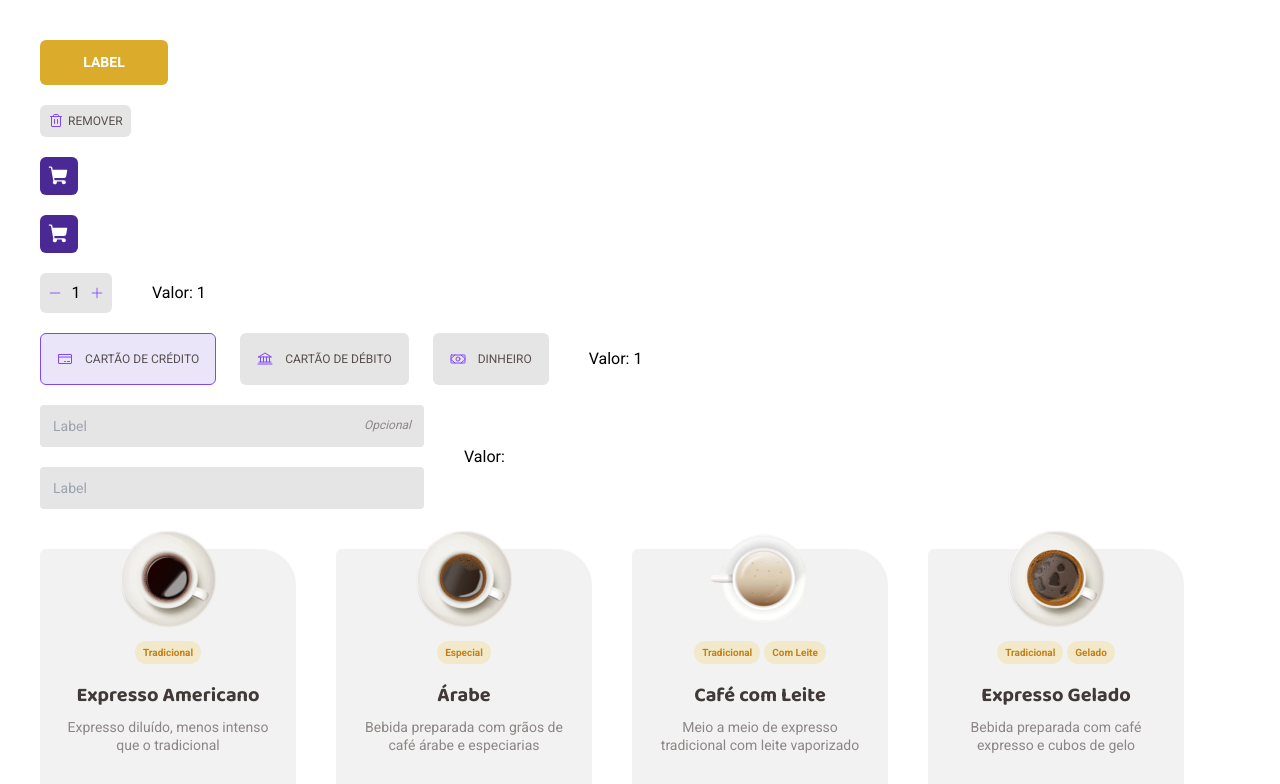
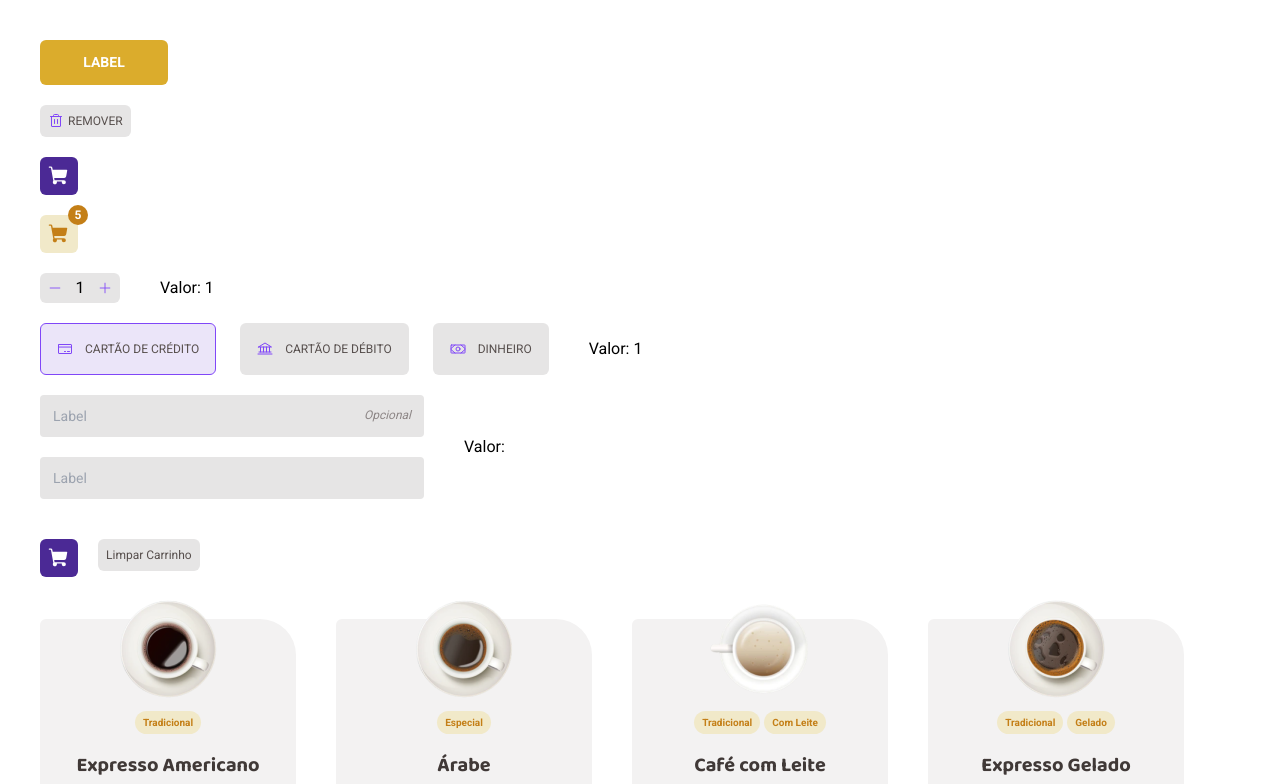
Before and after one commit to alex-britto/PDCoffe, a React (Vite) app: page / in a window 1280 px wide. Shown: the top 784 px of the page. Built offline with nearby package versions, Linux system fonts and the light colour scheme; data requests are answered from the project's data file.

Commit message:
adjustments on CatalogItem

```diff
--- a/src/App.tsx
+++ b/src/App.tsx
@@ -3,6 +3,7 @@ import { useEffect, useState } from "react";
 import Button from "./shared/components/Button";
 import CartButton from "./shared/components/CartButton";
 import CatalogItem, { CatalogItemInfo } from "./shared/components/CatalogItem";
+import { Loader } from "./shared/components/Loader";
 import NumberInput from "./shared/components/NumberInput";
 import SelectInput, { SelectOptionType } from "./shared/components/SelectInput";
 import TextField from "./shared/components/TextField";
@@ -13,12 +14,12 @@ interface CartProduct {
 }
 
 function App() {
-	const [numberInputValue, setNumberInputValue] = useState<number>();
+	const [numberInputValue, setNumberInputValue] = useState<number>(1);
 	const [selectInputValue, setSelectInputValue] = useState<string>("0");
 	const [textFieldInputValue, setTextFieldInputValue] = useState<string>();
 	const [isLoading, setIsLoading] = useState(true);
-	const [itemData, setItemData] = useState<CatalogItemInfo[]>();
-	const [cartProducts, setCartProducts] = useState<CartProduct[]>([]);
+	const [products, setProducts] = useState<CatalogItemInfo[]>();
+	const [cartProductsList, setCartProductsList] = useState<CartProduct[]>([]);
 
 	const selectInputOptions: SelectOptionType[] = [
 		{
@@ -43,19 +44,26 @@ function App() {
 
 	useEffect(() => {
 		setIsLoading(true);
-		axios.get("http://localhost:3000/coffees").then((response) => {
-			setItemData(response.data);
-			setIsLoading(false);
-		});
+		const timeout = setTimeout(() => {
+			axios
+				.get("http://localhost:3000/coffees")
+				.then((response) => {
+					setProducts(response.data);
+				})
+				.catch((error) => console.log(error))
+				.finally(() => setIsLoading(false));
+		}, 2000);
+
+		return () => clearTimeout(timeout);
 	}, []);
 
 	const handleAddCartProduct = (qty: number, productId: string) => {
-		const foundProductIndex = cartProducts.findIndex(
+		const foundProductIndex = cartProductsList.findIndex(
 			(product) => product.id === productId
 		);
 
 		if (foundProductIndex === -1) {
-			setCartProducts((products) => [
+			setCartProductsList((products) => [
 				...products,
 				{
 					id: productId,
@@ -63,15 +71,12 @@ function App() {
 				},
 			]);
 		} else {
-			const newCartProducts = cartProducts.filter(
-				(product) => product.id !== productId
-			);
-			setCartProducts(newCartProducts);
+			window.alert("Produto já adicionado ao carrinho");
 		}
 	};
 
 	return (
-		<div className="flex flex-col justify-center items-center w-full p-10">
+		<div className="flex flex-col w-full p-10">
 			<div className="flex flex-col gap-5">
 				<Button className="w-32" variant="large">
 					LABEL
@@ -80,11 +85,12 @@ function App() {
 					REMOVER
 				</Button>
 				<CartButton />
-				<CartButton cartItemsQty={cartProducts.length} />
+				<CartButton cartItemsQty={5} />
 				<div className="flex flex-row items-center">
 					<NumberInput
+						value={numberInputValue}
 						onChange={setNumberInputValue}
-						min={0}
+						min={1}
 						max={10}
 						className="mr-10"
 					/>
@@ -111,9 +117,22 @@ function App() {
 					<div>Valor: {textFieldInputValue}</div>
 				</div>
 				<div className="mt-5">
-					{!isLoading && (
+					<div className="h-20 flex gap-5">
+						<CartButton
+							cartItemsQty={cartProductsList.length}
+							onClick={() => console.log({ cartProductsList })}
+						/>
+						<Button onClick={() => setCartProductsList([])}>
+							Limpar Carrinho
+						</Button>
+					</div>
+					{isLoading ? (
+						<div className="w-full flex justify-center items-center">
+							<Loader />
+						</div>
+					) : (
 						<ul className="flex flex-row w-full flex-wrap gap-10">
-							{itemData?.map((item) => {
+							{products?.map((item) => {
 								return (
 									<li key={item.id}>
 										<CatalogItem
--- a/src/shared/components/Button.tsx
+++ b/src/shared/components/Button.tsx
@@ -13,7 +13,7 @@ const Button = ({ children, variant, leftIcon, ...rest }: ButtonProps) => {
 	const theme = useTheme();
 
 	return (
-		<StyledButton variant={variant} {...rest}>
+		<StyledButton variant={variant || "small"} {...rest}>
 			{leftIcon && (
 				<CustomIcon
 					name="Trash"
--- a/src/shared/components/CatalogItem.tsx
+++ b/src/shared/components/CatalogItem.tsx
@@ -24,8 +24,13 @@ const CatalogItem = ({
 	onAddCartProduct,
 	...rest
 }: CatalogItemProps) => {
-	const [qty, setQty] = useState(0);
+	const [qty, setQty] = useState(1);
 	const theme = useTheme();
+
+	const handleCartClick = () => {
+		onAddCartProduct(qty, catalogItemInfo.id);
+		setQty(1);
+	};
 
 	return (
 		<StyledCatalogItem {...rest}>
@@ -34,23 +39,23 @@ const CatalogItem = ({
 			</div>
 			<ul className="flex flex-row justify-center gap-1 w-full">
 				{catalogItemInfo.typeTags.map((tag, index) => {
-					return <Status key={`${tag}-${index}`} label={tag} />;
+					return (
+						<li key={`${tag}-${index}`}>
+							<Status label={tag} />
+						</li>
+					);
 				})}
 			</ul>
 			<Typography
-				fontFamily="Baloo2"
-				fontSize={20}
-				fontWeight="Bold"
+				variant="h3"
 				color={theme.colors.base.subtitle}
 				className="mt-4 mb-2"
 			>
 				{catalogItemInfo.title}
 			</Typography>
 			<Typography
-				fontFamily="Roboto"
-				fontSize={14}
+				variant="textSmall"
 				lineHeight={18}
-				fontWeight="Regular"
 				color={theme.colors.base.label}
 				className="mb-8"
 			>
@@ -59,28 +64,19 @@ const CatalogItem = ({
 			<div className="flex flex-row justify-between items-center w-full">
 				<div className="flex flex-row gap-1 items-center">
 					<Typography
-						fontFamily="Roboto"
-						fontSize={14}
+						variant="textSmall"
 						lineHeight={18}
-						fontWeight="Regular"
 						color={theme.colors.base.text}
 					>
 						R$
 					</Typography>
-					<Typography
-						fontFamily="Baloo2"
-						fontSize={24}
-						fontWeight="ExtraBold"
-						color={theme.colors.base.text}
-					>
+					<Typography variant="h2" color={theme.colors.base.text}>
 						{catalogItemInfo.price.toFixed(2)}
 					</Typography>
 				</div>
 				<div className="flex flex-row gap-2">
-					<NumberInput min={0} onChange={(value) => setQty(value)} />
-					<CartButton
-						onClick={() => onAddCartProduct(qty, catalogItemInfo.id)}
-					/>
+					<NumberInput min={1} value={qty} onChange={setQty} />
+					<CartButton onClick={handleCartClick} />
 				</div>
 			</div>
 		</StyledCatalogItem>
--- /dev/null
+++ b/src/shared/components/Loader.tsx
@@ -0,0 +1,23 @@
+import styled, { css, keyframes } from "styled-components";
+
+export const Loader = styled.div`
+	${({ theme }) => css`
+		border: transparent solid 5px;
+		border-color: ${theme.colors.purple.default} transparent;
+		width: 50px;
+		height: 50px;
+		border-radius: 50%;
+		animation: ${rotate} linear 0.8s infinite;
+	`}
+`;
+
+const rotate = keyframes`
+    from {
+        transform: rotateZ(0deg);
+    }
+
+    to {
+        transform: rotateZ(360deg);
+    }
+
+`;
--- a/src/shared/components/NumberInput.tsx
+++ b/src/shared/components/NumberInput.tsx
@@ -1,47 +1,46 @@
-import { InputHTMLAttributes, useEffect, useRef, useState } from "react";
+import { Dispatch, InputHTMLAttributes, SetStateAction, useRef } from "react";
 import styled, { css, useTheme } from "styled-components";
 import CustomIcon from "./CustomIcon";
 
 interface NumberInputProps
 	extends Omit<InputHTMLAttributes<HTMLInputElement>, "onChange"> {
 	defaultValue?: number;
-	onChange: (value: number) => void;
+	value: number;
+	onChange: Dispatch<SetStateAction<number>>;
 }
 
 const NumberInput = ({
 	min,
 	max,
+	value,
 	onChange,
 	defaultValue = 1,
 	className,
 }: NumberInputProps) => {
-	const [value, setValue] = useState<number>(defaultValue);
-
 	const numberInputRef = useRef(null);
 	const theme = useTheme();
 
 	const onInputChangeHandler = (operation: "plus" | "minus") => {
 		if (operation === "plus") {
-			setValue((prevState) => (prevState === max ? prevState : prevState + 1));
+			onChange((prevState) => (prevState === max ? prevState : prevState + 1));
 		}
 		if (operation === "minus") {
-			setValue((prevState) => (prevState === min ? prevState : prevState - 1));
+			onChange((prevState) => (prevState === min ? prevState : prevState - 1));
 		}
 	};
 
-	useEffect(() => {
-		onChange(value);
-	}, [value]);
-
 	return (
 		<NumberInputWrapper className={className}>
-			<CustomIcon
-				name="Minus"
-				color={theme.colors.purple.default}
-				size={14}
+			<ButtonWrapper
+				className="hover:cursor-pointer"
 				onClick={() => onInputChangeHandler("minus")}
-				className="hover:cursor-pointer"
-			/>
+			>
+				<CustomIcon
+					name="Minus"
+					color={theme.colors.purple.default}
+					size={14}
+				/>
+			</ButtonWrapper>
 			<StyledNumberInput
 				value={value || defaultValue}
 				onChange={() => null}
@@ -50,18 +49,31 @@ const NumberInput = ({
 				ref={numberInputRef}
 				type="number"
 			/>
-			<CustomIcon
-				name="Plus"
-				color={theme.colors.purple.default}
-				size={14}
+			<ButtonWrapper
+				className="hover:cursor-pointer"
 				onClick={() => onInputChangeHandler("plus")}
-				className="hover:cursor-pointer"
-			/>
+			>
+				<CustomIcon name="Plus" color={theme.colors.purple.default} size={14} />
+			</ButtonWrapper>
 		</NumberInputWrapper>
 	);
 };
 
 export default NumberInput;
+
+const ButtonWrapper = styled.button`
+	${({ theme }) => css`
+		padding: 8px;
+		height: 100%;
+		border-radius: 6px;
+		display: flex;
+		align-items: center;
+
+		&:hover {
+			background-color: ${theme.colors.base.hover};
+		}
+	`}
+`;
 
 const NumberInputWrapper = styled.div`
 	${({ theme }) => css`
@@ -71,8 +83,6 @@ const NumberInputWrapper = styled.div`
 		background-color: ${theme.colors.base.button};
 		width: fit-content;
 		border-radius: 6px;
-		padding: 8px;
-		min-height: 32px;
 	`}
 `;
 const StyledNumberInput = styled.input`
@@ -80,6 +90,9 @@ const StyledNumberInput = styled.input`
 		width: 20px;
 		text-align: center;
 		background-color: inherit;
-		margin: 0px 4px;
+
+		&:focus-visible {
+			outline: none;
+		}
 	`}
 `;
--- a/src/shared/components/Typography.tsx
+++ b/src/shared/components/Typography.tsx
@@ -1,6 +1,7 @@
 import { HTMLAttributes, ReactNode } from "react";
 import styled, { css } from "styled-components";
 import { DefaultTheme } from "styled-components";
+import defaultTheme from "../../styles/themes/defaultTheme";
 
 interface TypographyProps extends HTMLAttributes<HTMLParagraphElement> {
 	children: ReactNode;
@@ -9,7 +10,26 @@ interface TypographyProps extends HTMLAttributes<HTMLParagraphElement> {
 	fontSize?: keyof DefaultTheme["font"]["size"];
 	lineHeight?: keyof DefaultTheme["font"]["height"];
 	fontWeight?: keyof DefaultTheme["font"]["weight"];
+	variant?: keyof typeof variants;
 }
+
+const variants = {
+	h2: {
+		fontFamily: `"${defaultTheme.font.family.Baloo2}"`,
+		fontSize: defaultTheme.font.size[24],
+		fontWeight: defaultTheme.font.weight.ExtraBold,
+	},
+	h3: {
+		fontFamily: `"${defaultTheme.font.family.Baloo2}"`,
+		fontSize: defaultTheme.font.size[20],
+		fontWeight: defaultTheme.font.weight.Bold,
+	},
+	textSmall: {
+		fontFamily: `"${defaultTheme.font.family.Roboto}"`,
+		fontSize: defaultTheme.font.size[14],
+		fontWeight: defaultTheme.font.weight.Regular,
+	},
+};
 
 const Typography = ({
 	children,
@@ -18,6 +38,7 @@ const Typography = ({
 	fontSize,
 	lineHeight,
 	fontWeight,
+	variant,
 	...rest
 }: TypographyProps) => {
 	return (
@@ -27,6 +48,7 @@ const Typography = ({
 			fontSize={fontSize}
 			lineHeight={lineHeight}
 			fontWeight={fontWeight}
+			variant={variant}
 			{...rest}
 		>
 			{children}
@@ -37,8 +59,19 @@ const Typography = ({
 export default Typography;
 
 const StyledTypography = styled.p<TypographyProps>`
-	${({ theme, color, fontFamily, fontSize, lineHeight, fontWeight }) => css`
+	${({
+		theme,
+		color,
+		fontFamily,
+		fontSize,
+		lineHeight,
+		fontWeight,
+		variant,
+	}) => css`
 		color: ${color || "inherit"};
+
+		${variant && variants[variant]}
+
 		${fontFamily &&
 		css`
 			font-family: "${theme.font.family[fontFamily]}";
```
